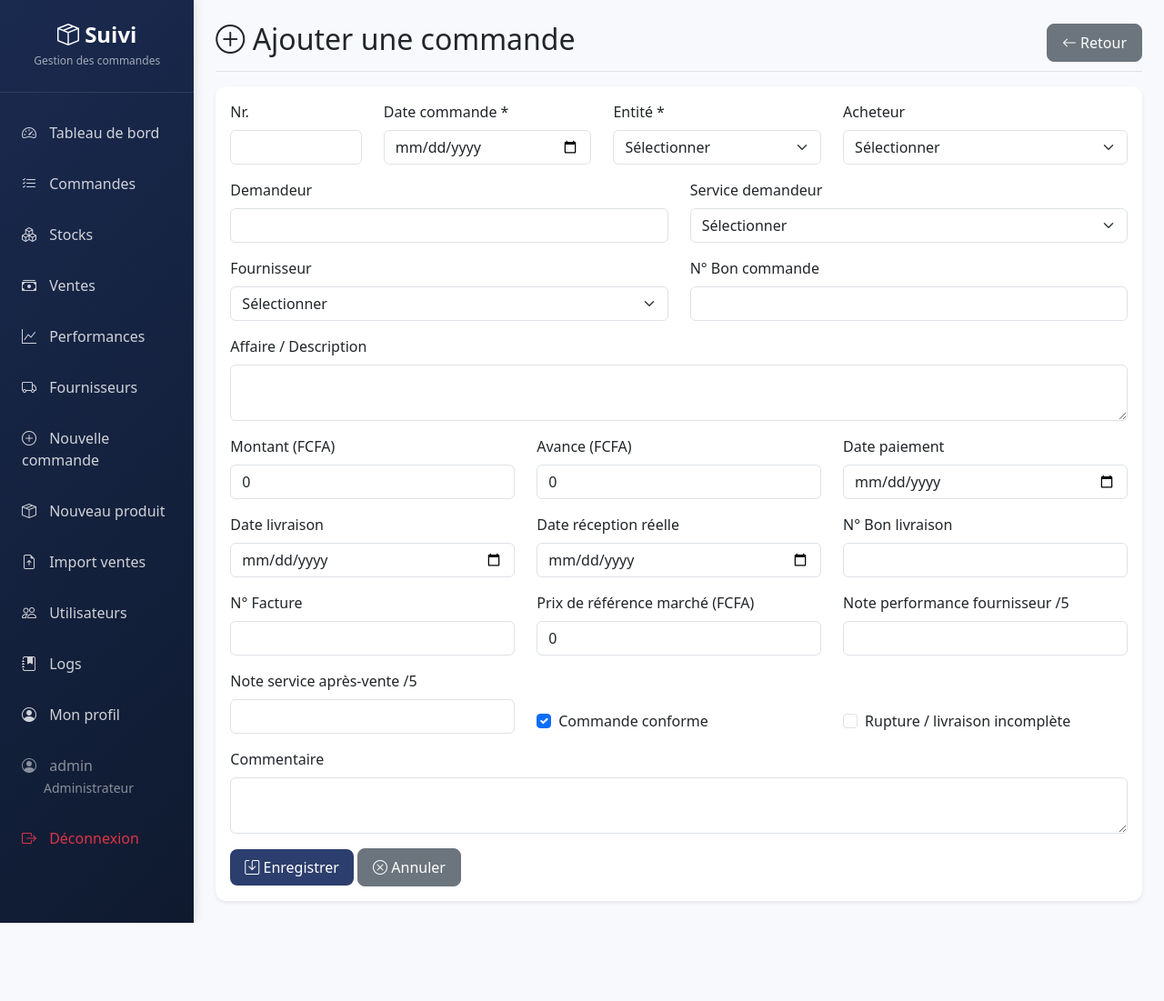
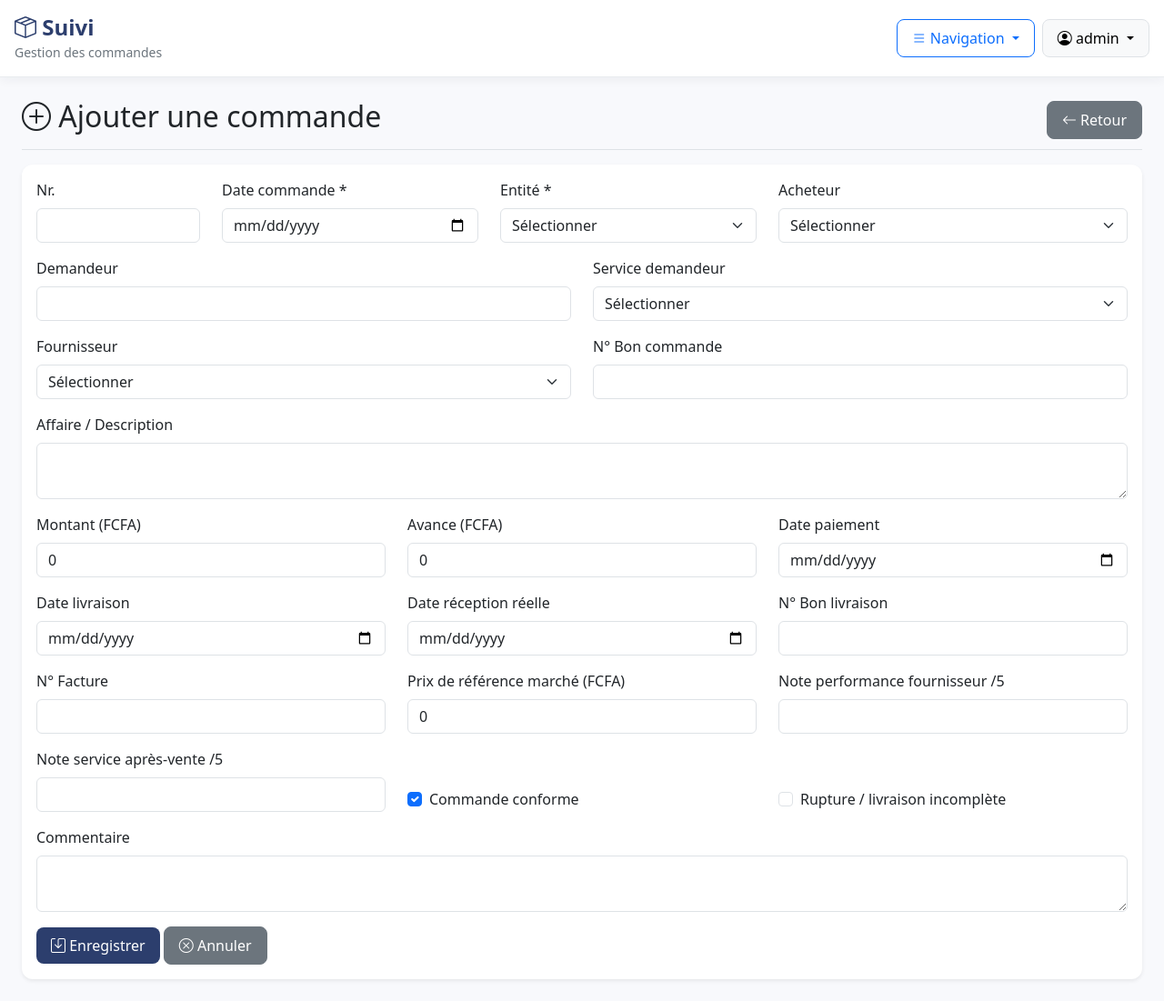
Before and after one commit to ghost3001-ai/suivi-commandes, a Flask app: page /commande/ajouter in a window 1280 px wide. Shown: the whole page at 91% size. Before the commit the page ends 1015 px from the top, so only its background shows below. Run offline with Flask 3, Linux system fonts and the light colour scheme; a user stored in the database is signed in; data that the repository does not hold is empty; some libraries are stand-ins or nearby versions.

Commit message:
Replace sidebar with compact top navigation

```diff
--- a/templates/base.html
+++ b/templates/base.html
@@ -25,56 +25,52 @@
             background-color: #f8f9fc;
         }
 
-        /* Sidebar */
-        .sidebar {
-            min-height: 100vh;
-            background: var(--sidebar-bg);
-            box-shadow: 2px 0 10px rgba(0,0,0,0.1);
+        .topbar {
+            position: sticky;
+            top: 0;
+            z-index: 1030;
+            background: rgba(255, 255, 255, 0.96);
+            backdrop-filter: blur(12px);
+            border-bottom: 1px solid #e9ecef;
+            box-shadow: 0 2px 12px rgba(15, 26, 47, 0.06);
         }
 
-        .sidebar .nav-link {
-            color: rgba(255,255,255,0.8);
-            padding: 0.75rem 1.5rem;
-            margin: 0.25rem 0;
-            transition: all 0.3s;
-            border-radius: 8px;
+        .topbar-brand {
+            display: flex;
+            flex-direction: column;
+            gap: 0.15rem;
         }
 
-        .sidebar .nav-link:hover {
-            color: white;
-            background: rgba(255,255,255,0.1);
-            transform: translateX(5px);
+        .topbar-brand h4 {
+            margin: 0;
+            color: var(--primary-color);
+            font-weight: 700;
         }
 
-        .sidebar .nav-link.active {
-            background: rgba(255,255,255,0.2);
-            color: white;
-            border-left: 4px solid #fff;
+        .topbar-brand small {
+            color: #6c757d;
         }
 
-        .sidebar .nav-link i {
-            margin-right: 10px;
-            width: 24px;
-            text-align: center;
+        .topbar .dropdown-menu {
+            border: none;
+            border-radius: 12px;
+            box-shadow: 0 12px 30px rgba(15, 26, 47, 0.14);
+            padding: 0.5rem;
         }
 
-        /* Logo */
-        .sidebar-logo {
-            padding: 1.5rem;
-            text-align: center;
-            border-bottom: 1px solid rgba(255,255,255,0.1);
-            margin-bottom: 1rem;
+        .topbar .dropdown-item {
+            border-radius: 8px;
+            padding: 0.55rem 0.8rem;
         }
 
-        .sidebar-logo h4 {
-            color: white;
-            margin: 0;
-            font-weight: 600;
+        .topbar .dropdown-item.active,
+        .topbar .dropdown-item:active {
+            background: var(--primary-color);
         }
 
-        .sidebar-logo small {
-            color: rgba(255,255,255,0.6);
-            font-size: 0.75rem;
+        .app-main {
+            width: 100%;
+            padding: 1.5rem;
         }
 
         /* Cards stats */
@@ -197,9 +193,8 @@
 
         /* Responsive */
         @media (max-width: 768px) {
-            .sidebar {
-                height: fit-content;
-                position: static;
+            .app-main {
+                padding: 1rem;
             }
         }
     </style>
@@ -208,130 +203,84 @@
 </head>
 <body>
     <div class="container-fluid p-0">
-        <div class="row g-0">
-            <!-- Sidebar -->
-            <nav class="col-md-2 d-md-block sidebar">
-                <div class="position-sticky">
-                    <div class="sidebar-logo">
+        <header class="topbar px-3 py-3">
+            <div class="d-flex justify-content-between align-items-center gap-3 flex-wrap">
+                <div class="topbar-brand">
                     <h4><i class="bi bi-box-seam"></i> Suivi</h4>
                     <small>Gestion des commandes</small>
                 </div>
-                    <ul class="nav flex-column">
-                        {% if current_user.is_authenticated and can('dashboard_view') %}
-                        <li class="nav-item">
-                            <a class="nav-link {% if request.endpoint == 'dashboard' %}active{% endif %}" href="{{ url_for('dashboard') }}">
-                                <i class="bi bi-speedometer2"></i> Tableau de bord
-                            </a>
-                        </li>
+                <div class="d-flex align-items-center gap-2 flex-wrap">
+                    {% if current_user.is_authenticated %}
+                    <div class="dropdown">
+                        <button class="btn btn-outline-primary dropdown-toggle" type="button" data-bs-toggle="dropdown" aria-expanded="false">
+                            <i class="bi bi-list"></i> Navigation
+                        </button>
+                        <ul class="dropdown-menu dropdown-menu-end">
+                            {% if can('dashboard_view') %}
+                            <li><a class="dropdown-item {% if request.endpoint == 'dashboard' %}active{% endif %}" href="{{ url_for('dashboard') }}"><i class="bi bi-speedometer2 me-2"></i>Tableau de bord</a></li>
                             {% endif %}
-                        {% if current_user.is_authenticated and can('commandes_view') %}
-                        <li class="nav-item">
-                            <a class="nav-link {% if request.endpoint == 'commandes' %}active{% endif %}" href="{{ url_for('commandes') }}">
-                                <i class="bi bi-list-check"></i> Commandes
-                            </a>
-                        </li>
+                            {% if can('commandes_view') %}
+                            <li><a class="dropdown-item {% if request.endpoint == 'commandes' %}active{% endif %}" href="{{ url_for('commandes') }}"><i class="bi bi-list-check me-2"></i>Commandes</a></li>
                             {% endif %}
-                        {% if current_user.is_authenticated and can('stocks_view') %}
-                        <li class="nav-item">
-                            <a class="nav-link {% if request.endpoint in ['stocks', 'ajouter_produit', 'modifier_produit', 'supprimer_produit', 'mouvements_stock', 'ajouter_mouvement_stock'] %}active{% endif %}" href="{{ url_for('stocks') }}">
-                                <i class="bi bi-boxes"></i> Stocks
-                            </a>
-                        </li>
+                            {% if can('stocks_view') %}
+                            <li><a class="dropdown-item {% if request.endpoint in ['stocks', 'ajouter_produit', 'modifier_produit', 'supprimer_produit', 'mouvements_stock', 'ajouter_mouvement_stock'] %}active{% endif %}" href="{{ url_for('stocks') }}"><i class="bi bi-boxes me-2"></i>Stocks</a></li>
                             {% endif %}
-                        {% if current_user.is_authenticated and can('ventes_view') %}
-                        <li class="nav-item">
-                            <a class="nav-link {% if request.endpoint in ['ventes', 'ajouter_vente', 'importer_ventes_excel', 'voir_vente', 'encaisser_vente', 'supprimer_vente'] %}active{% endif %}" href="{{ url_for('ventes') }}">
-                                <i class="bi bi-cash-stack"></i> Ventes
-                            </a>
-                        </li>
+                            {% if can('ventes_view') %}
+                            <li><a class="dropdown-item {% if request.endpoint in ['ventes', 'ajouter_vente', 'importer_ventes_excel', 'voir_vente', 'encaisser_vente', 'supprimer_vente'] %}active{% endif %}" href="{{ url_for('ventes') }}"><i class="bi bi-cash-stack me-2"></i>Ventes</a></li>
                             {% endif %}
-                        {% if current_user.is_authenticated and can('performances_view') %}
-                        <li class="nav-item">
-                            <a class="nav-link {% if request.endpoint and request.endpoint.startswith('performances') %}active{% endif %}" href="{{ url_for('performances') }}">
-                                <i class="bi bi-graph-up"></i> Performances
-                            </a>
-                        </li>
+                            {% if can('performances_view') %}
+                            <li><a class="dropdown-item {% if request.endpoint and request.endpoint.startswith('performances') %}active{% endif %}" href="{{ url_for('performances') }}"><i class="bi bi-graph-up me-2"></i>Performances</a></li>
                             {% endif %}
-                        {% if current_user.is_authenticated and can('fournisseurs_manage') %}
-                        <li class="nav-item">
-                            <a class="nav-link {% if request.endpoint == 'fournisseurs' %}active{% endif %}" href="{{ url_for('fournisseurs') }}">
-                                <i class="bi bi-truck"></i> Fournisseurs
-                            </a>
-                        </li>
+                            {% if can('fournisseurs_manage') %}
+                            <li><a class="dropdown-item {% if request.endpoint == 'fournisseurs' %}active{% endif %}" href="{{ url_for('fournisseurs') }}"><i class="bi bi-truck me-2"></i>Fournisseurs</a></li>
                             {% endif %}
-                        {% if current_user.is_authenticated and can('commandes_manage') %}
-                        <li class="nav-item">
-                            <a class="nav-link" href="{{ url_for('ajouter_commande') }}">
-                                <i class="bi bi-plus-circle"></i> Nouvelle commande
-                            </a>
-                        </li>
+                            {% if can('users_manage') %}
+                            <li><a class="dropdown-item {% if request.endpoint and request.endpoint.startswith('admin_utilisateurs') %}active{% endif %}" href="{{ url_for('admin_utilisateurs') }}"><i class="bi bi-people me-2"></i>Utilisateurs</a></li>
                             {% endif %}
-                        {% if current_user.is_authenticated and can('stocks_manage') %}
-                        <li class="nav-item">
-                            <a class="nav-link" href="{{ url_for('ajouter_produit') }}">
-                                <i class="bi bi-box-seam"></i> Nouveau produit
-                            </a>
-                        </li>
+                            {% if can('logs_view') %}
+                            <li><a class="dropdown-item {% if request.endpoint == 'admin_logs' %}active{% endif %}" href="{{ url_for('admin_logs') }}"><i class="bi bi-journal-bookmark-fill me-2"></i>Logs</a></li>
                             {% endif %}
-                        {% if current_user.is_authenticated and can('ventes_manage') %}
-                        <li class="nav-item">
-                            <a class="nav-link" href="{{ url_for('importer_ventes_excel') }}">
-                                <i class="bi bi-file-earmark-arrow-up"></i> Import ventes
-                            </a>
-                        </li>
+                            <li><hr class="dropdown-divider"></li>
+                            {% if can('commandes_manage') %}
+                            <li><a class="dropdown-item" href="{{ url_for('ajouter_commande') }}"><i class="bi bi-plus-circle me-2"></i>Nouvelle commande</a></li>
                             {% endif %}
-                        {% if current_user.is_authenticated and can('users_manage') %}
-                        <li class="nav-item">
-                            <a class="nav-link {% if request.endpoint and request.endpoint.startswith('admin_utilisateurs') %}active{% endif %}"
-                            href="{{ url_for('admin_utilisateurs') }}">
-                                <i class="bi bi-people"></i> Utilisateurs
-                            </a>
-                        </li>
+                            {% if can('stocks_manage') %}
+                            <li><a class="dropdown-item" href="{{ url_for('ajouter_produit') }}"><i class="bi bi-box-seam me-2"></i>Nouveau produit</a></li>
                             {% endif %}
-                        {% if current_user.is_authenticated and can('logs_view') %}
-                        <li class="nav-item">
-                            <a class="nav-link {% if request.endpoint == 'admin_logs' %}active{% endif %}"
-                            href="{{ url_for('admin_logs') }}">
-                                <i class="bi bi-journal-bookmark-fill"></i> Logs
-                            </a>
-                        </li>
+                            {% if can('ventes_manage') %}
+                            <li><a class="dropdown-item" href="{{ url_for('importer_ventes_excel') }}"><i class="bi bi-file-earmark-arrow-up me-2"></i>Import ventes</a></li>
                             {% endif %}
-                        <li class="nav-item">
-                            <a class="nav-link {% if request.endpoint == 'admin_profil' %}active{% endif %}"
-                            href="{{ url_for('admin_profil') }}">
-                                <i class="bi bi-person-circle"></i> Mon profil
-                            </a>
-                        </li>
                         </ul>
-                    <ul class="nav flex-column mt-auto">
-                        {% if current_user.is_authenticated %}
-                        <li class="nav-item">
-                            <a class="nav-link text-white-50" href="#">
+                    </div>
+
+                    <div class="dropdown">
+                        <button class="btn btn-light dropdown-toggle border" type="button" data-bs-toggle="dropdown" aria-expanded="false">
                             <i class="bi bi-person-circle"></i> {{ current_user.username }}
-                                <br><small class="ms-4">{{ role_label(current_user.role) }}</small>
-                            </a>
-                        </li>
-                        <li class="nav-item">
+                        </button>
+                        <ul class="dropdown-menu dropdown-menu-end">
+                            <li class="dropdown-item-text text-muted small">{{ role_label(current_user.role) }}</li>
+                            <li><a class="dropdown-item {% if request.endpoint == 'admin_profil' %}active{% endif %}" href="{{ url_for('admin_profil') }}"><i class="bi bi-person me-2"></i>Mon profil</a></li>
+                            <li><hr class="dropdown-divider"></li>
+                            <li>
                                 <form method="POST" action="{{ url_for('logout') }}" class="m-0">
                                     <input type="hidden" name="csrf_token" value="{{ csrf_token() }}">
-                                <button type="submit" class="nav-link text-danger btn btn-link w-100 text-start">
-                                    <i class="bi bi-box-arrow-right"></i> Déconnexion
+                                    <button type="submit" class="dropdown-item text-danger">
+                                        <i class="bi bi-box-arrow-right me-2"></i>Déconnexion
                                     </button>
                                 </form>
                             </li>
+                        </ul>
+                    </div>
                     {% else %}
-                        <li class="nav-item">
-                            <a class="nav-link" href="{{ url_for('login') }}">
+                    <a class="btn btn-primary" href="{{ url_for('login') }}">
                         <i class="bi bi-box-arrow-in-right"></i> Connexion
                     </a>
-                        </li>
                     {% endif %}
-                    </ul>
                 </div>
-            </nav>
+            </div>
+        </header>
 
-            <!-- Main Content -->
-            <main class="col-md-10 ms-sm-auto px-md-4 py-4">
+        <main class="app-main">
                 <!-- Flash messages -->
                 {% with messages = get_flashed_messages(with_categories=true) %}
                     {% if messages %}
@@ -348,7 +297,6 @@
                 <!-- Content -->
                 {% block content %}{% endblock %}
         </main>
-        </div>
     </div>
 
     <!-- Bootstrap JS -->
```
Lines whose indentation alone changed are shown as unchanged.
